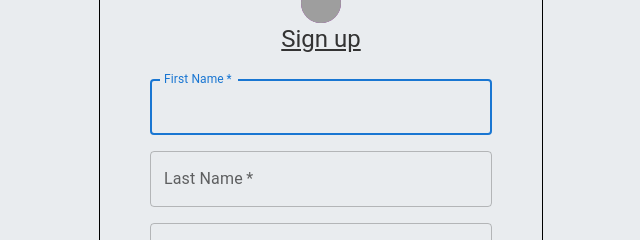
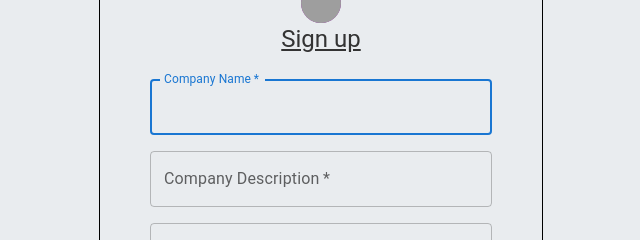
Before and after one commit to HarshRaj2717/antFlow, a React (Create React App) app in the folder frontEnd/antflow/: page /sign-up in a window 1280 px wide. Shown: the part 148-388 px from the top of the page, without its empty margins (319-959 px from the left). Built offline with nearby package versions, Linux system fonts and the light colour scheme; grey boxes are pictures that could not be loaded.

Commit message:
fix frontend auth

```diff
--- a/frontEnd/antflow/src/Pages/LoginPage/index.jsx
+++ b/frontEnd/antflow/src/Pages/LoginPage/index.jsx
@@ -44,12 +44,12 @@ export default function SignIn() {
     }
 
     const loginData = {
-      email: email,
+      user_email: email,
       password: password,
     };
 
     try {
-      const response = await fetch("https://jsonplaceholder.typicode.com/posts", {
+      const response = await fetch("http://localhost:8080/api/authenticateLogin", {
         method: "POST",
         headers: {
           "Content-Type": "application/json",
@@ -59,14 +59,16 @@ export default function SignIn() {
 
       if (response.ok) {
        // alert("Project added successfully!");
-        setEmail("");
-        setPassword("");
+        const data = await response.json();
+        console.log("data",data);
+        localStorage.setItem("user_email", loginData.user_email);
+        window.location.href = "/home";
       } else {
-        alert("Failed to add project. Please try again.");
+        alert("Failed to log in. Please try again.");
       }
     } catch (error) {
       console.error("Error:", error);
-      alert("An error occurred while adding the project.");
+      alert("An error occurred while logging in.");
     }
   };
 
--- a/frontEnd/antflow/src/Pages/SignupPage/index.jsx
+++ b/frontEnd/antflow/src/Pages/SignupPage/index.jsx
@@ -1,4 +1,4 @@
-import React, { useState } from 'react';
+import React, { useState } from "react";
 import {
   TextField,
   Link,
@@ -7,9 +7,9 @@ import {
   Typography,
   Avatar,
   Button,
-  Container
-} from '@mui/material';
-import profileIcon from '../../Assets/img/profile.png';
+  Container,
+} from "@mui/material";
+import profileIcon from "../../Assets/img/profile.png";
 
 function MadeWithLove() {
   return (
@@ -24,53 +24,67 @@ function MadeWithLove() {
 }
 
 const SignUpForm = () => {
-  const [firstName, setFirstName] = useState('');
-  const [lastName, setLastName] = useState('');
-  const [email, setEmail] = useState('');
-  const [password, setPassword] = useState('');
+  const [companyName, setCompanyName] = useState("");
+  const [companyDescription, setCompanyDescription] = useState("");
+  const [email, setEmail] = useState("");
+  const [password, setPassword] = useState("");
 
   const handleSignUp = async (event) => {
     event.preventDefault();
     const formData = {
-      firstName,
-      lastName,
-      email,
-      password
+      user_email: email,
+      password,
+      company_name: companyName,
+      company_description: companyDescription,
+      employeeInfo: [],
+      projectInfo: [],
     };
 
     try {
-      const response = await fetch('https://jsonplaceholder.typicode.com/posts', {
-        method: 'POST',
+      const response = await fetch("http://localhost:8080/api/createUser", {
+        method: "POST",
         headers: {
-          'Content-Type': 'application/json'
+          "Content-Type": "application/json",
         },
-        body: JSON.stringify(formData)
+        body: JSON.stringify(formData),
       });
 
       if (response.ok) {
         const data = await response.json();
-        console.log('User signed up successfully:', data);
+        console.log("User signed up successfully:", data);
+        localStorage.setItem("user_email", formData.user_email);
+        window.location.href = "/home";
         // Optionally, navigate to a different page or show a success message
       } else {
-        console.error('Sign up failed:', response.statusText);
+        console.error("Sign up failed:", response.statusText);
         // Handle error, show a message to the user
       }
     } catch (error) {
-      console.error('Error signing up:', error);
+      console.error("Error signing up:", error);
       // Handle error, show a message to the user
     }
   };
 
   return (
-    <Container component="main" maxWidth="xs" style={{border: '1px solid black', height: '85vh', marginTop: '10vh', padding: '50px', borderRadius: '10px'}}>
+    <Container
+      component="main"
+      maxWidth="xs"
+      style={{
+        border: "1px solid black",
+        height: "85vh",
+        marginTop: "10vh",
+        padding: "50px",
+        borderRadius: "10px",
+      }}
+    >
       <Box
         sx={{
-          display: 'flex',
-          flexDirection: 'column',
-          alignItems: 'center'
+          display: "flex",
+          flexDirection: "column",
+          alignItems: "center",
         }}
       >
-        <Avatar src={profileIcon} sx={{ bgcolor: 'secondary.main' }}/>
+        <Avatar src={profileIcon} sx={{ bgcolor: "secondary.main" }} />
         <Typography component="h1" variant="h5">
           Sign up
         </Typography>
@@ -78,29 +92,27 @@ const SignUpForm = () => {
           <Grid container spacing={2}>
             <Grid item xs={12}>
               <TextField
-                autoComplete="fname"
-                name="firstName"
+                name="companyName"
                 variant="outlined"
                 required
                 fullWidth
-                id="firstName"
-                label="First Name"
+                id="companyName"
+                label="Company Name"
                 autoFocus
-                value={firstName}
-                onChange={(e) => setFirstName(e.target.value)}
+                value={companyName}
+                onChange={(e) => setCompanyName(e.target.value)}
               />
             </Grid>
-            <Grid item xs={12} >
+            <Grid item xs={12}>
               <TextField
                 variant="outlined"
                 required
                 fullWidth
-                id="lastName"
-                label="Last Name"
-                name="lastName"
-                autoComplete="lname"
-                value={lastName}
-                onChange={(e) => setLastName(e.target.value)}
+                id="companyDescription"
+                label="Company Description"
+                name="companyDescription"
+                value={companyDescription}
+                onChange={(e) => setCompanyDescription(e.target.value)}
               />
             </Grid>
             <Grid item xs={12}>
@@ -112,6 +124,7 @@ const SignUpForm = () => {
                 label="Email Address"
                 name="email"
                 autoComplete="email"
+                type="email"
                 value={email}
                 onChange={(e) => setEmail(e.target.value)}
               />
@@ -154,5 +167,5 @@ const SignUpForm = () => {
       </Box>
     </Container>
   );
-}
+};
 export default SignUpForm;
```
